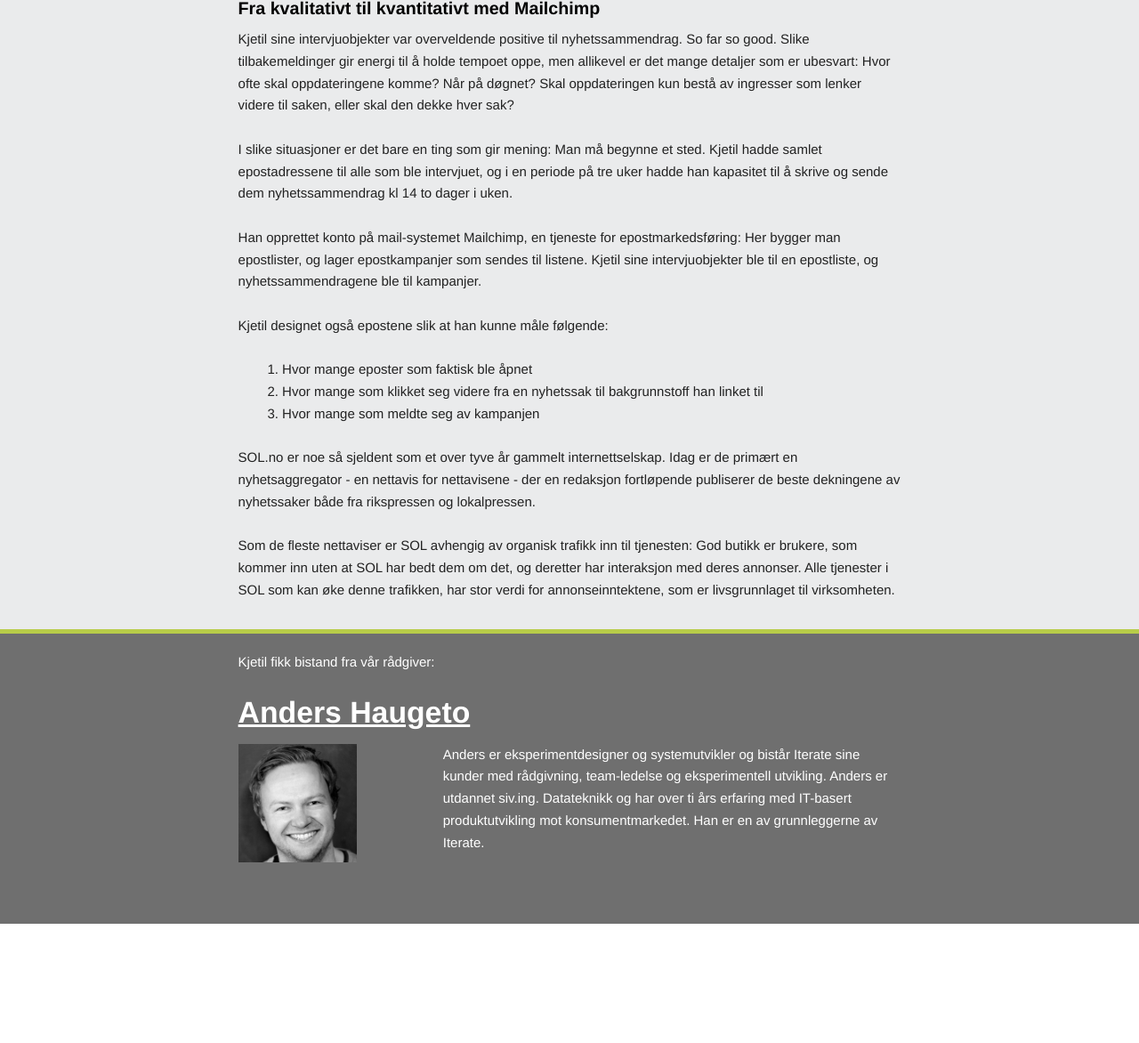
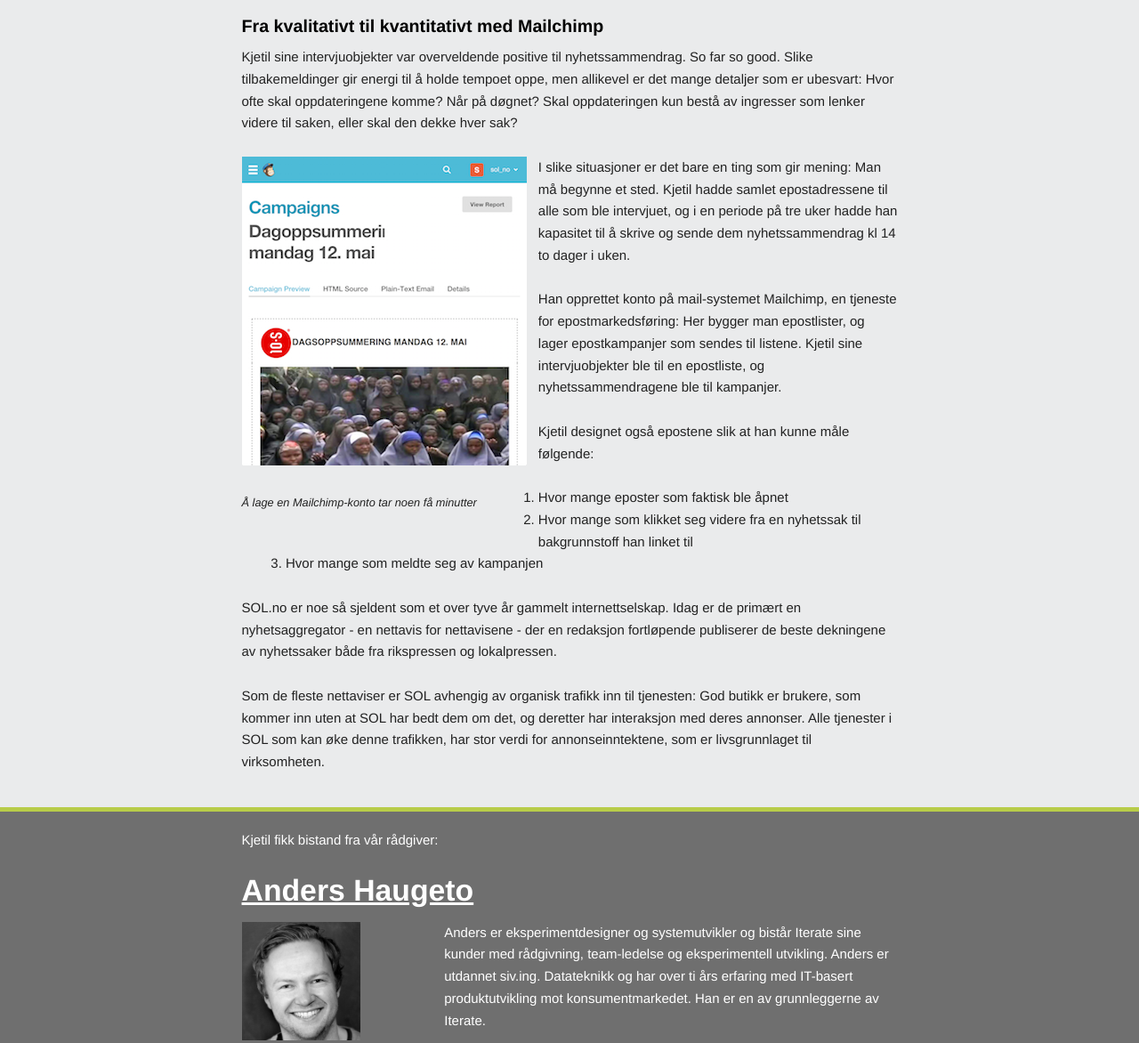
Before and after one commit to troubalex/ls-skole, a plain HTML site: page www/sol.html in a window 1280 px wide. Shown: the part 1256-2428 px from the top of the page at 89% size. Before the commit the page ends 2294 px from the top, so only its background shows below. Drawn offline with Linux system fonts and the light colour scheme.

Commit message:
Added figure

```diff
--- a/www/css/main.css
+++ b/www/css/main.css
@@ -7,12 +7,16 @@ h2 {
 	color : #fff;
 }
 header {
-	padding : 5pt;
+	padding : 10pt;
 	color : #fff;
 	background :#265280;
 	border-bottom-color: #B8CC49;
 	border-bottom-style: solid;
 	border-bottom-width: 5px;
+}
+section img {
+	padding-right: 10pt;
+	padding-bottom: 20pt;
 }
 .logo {
 	padding-top : 10pt;
@@ -25,7 +29,7 @@ header h1 {
 	padding-top : 20pt;
 }
 .content {
-	padding : 5pt;
+	padding : 10pt;
 	background: #EAEBEC;
 	border-bottom-color: #B8CC49;
 	border-bottom-style: solid;
@@ -34,8 +38,8 @@ header h1 {
 }
 footer {
 	padding-top : 15pt;
-	padding-left : 5pt;
-	padding-right : 5pt;
+	padding-left : 10pt;
+	padding-right : 10pt;
 	padding-bottom : 15pt;
 	color : #fff;
 	background: #6F6F6F;
--- a/www/sol.html
+++ b/www/sol.html
@@ -25,8 +25,7 @@
                 </div>
             </div>
         </header>
-
-        <div class="units-row content">
+        <section class="units-row content">
             <div class="unit-centered unit-60">
                 <p>Han formulerte følgende hypoteser:
                 <ul>
@@ -50,8 +49,13 @@
                     <li>Når på døgnet føler du deg mest oppdatert på nyheter?</li>
                 </ol>
                 <p>Intervjuet alene kan aldri 100% bekrefte et kundebehov, men det kan gi oss informasjon om det a) er verdt å utforske idéen videre (bør heller fokusere på en annen idé?) og b) hvordan vi burde gå frem i videre utprøving.</p>
+
                 <h3>Fra kvalitativt til kvantitativt med Mailchimp</h3>
                 <p>Kjetil sine intervjuobjekter var overveldende positive til nyhetssammendrag. So far so good. Slike tilbakemeldinger gir energi til å holde tempoet oppe, men allikevel er det mange detaljer som er ubesvart: Hvor ofte skal oppdateringene komme? Når på døgnet? Skal oppdateringen kun bestå av ingresser som lenker videre til saken, eller skal den dekke hver sak?</p>
+                <figure class="left">
+                    <img src="images/sol-mailchimp_campaign.png" >
+                    <figcaption>Å lage en Mailchimp-konto tar noen få minutter</figcaption>
+                </figure>
                 <p>I slike situasjoner er det bare en ting som gir mening: Man må begynne et sted. Kjetil hadde samlet epostadressene til alle som ble intervjuet, og i en periode på tre uker hadde han kapasitet til å skrive og sende dem nyhetssammendrag kl 14 to dager i uken.</p>
                 <p>Han opprettet konto på mail-systemet Mailchimp, en tjeneste for epostmarkedsføring: Her bygger man epostlister, og lager epostkampanjer som sendes til listene. Kjetil sine intervjuobjekter ble til en epostliste, og nyhetssammendragene ble til kampanjer.</p>
                 <p>Kjetil designet også epostene slik at han kunne måle følgende:</p>
@@ -63,7 +67,7 @@
                 <p>SOL.no er noe så sjeldent som et over tyve år gammelt internettselskap. Idag er de primært en nyhetsaggregator - en nettavis for nettavisene - der en redaksjon fortløpende publiserer de beste dekningene av nyhetssaker både fra rikspressen og lokalpressen.</p>
                 <p>Som de fleste nettaviser er SOL avhengig av organisk trafikk inn til tjenesten: God butikk er brukere, som kommer inn uten at SOL har bedt dem om det, og deretter har interaksjon med deres annonser. Alle tjenester i SOL som kan øke denne trafikken, har stor verdi for annonseinntektene, som er livsgrunnlaget til virksomheten.</p>
             </div>
-        </div>
+        </section>
         <footer>
             <div class="units-row footer">
                 <div class="unit-centered unit-60">
```
Also changed, not shown: www/images/sol-mailchimp_campaign.png (added).
